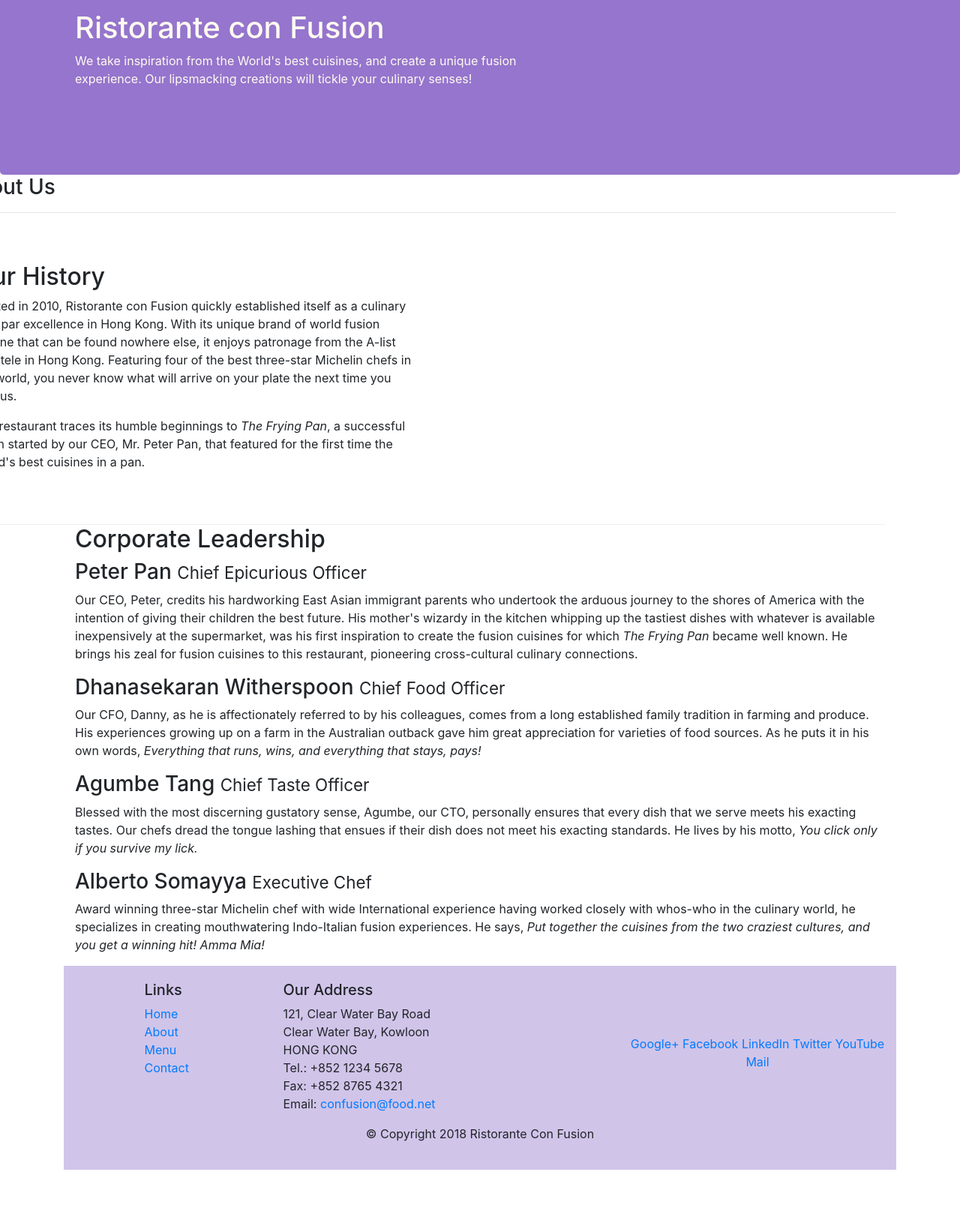
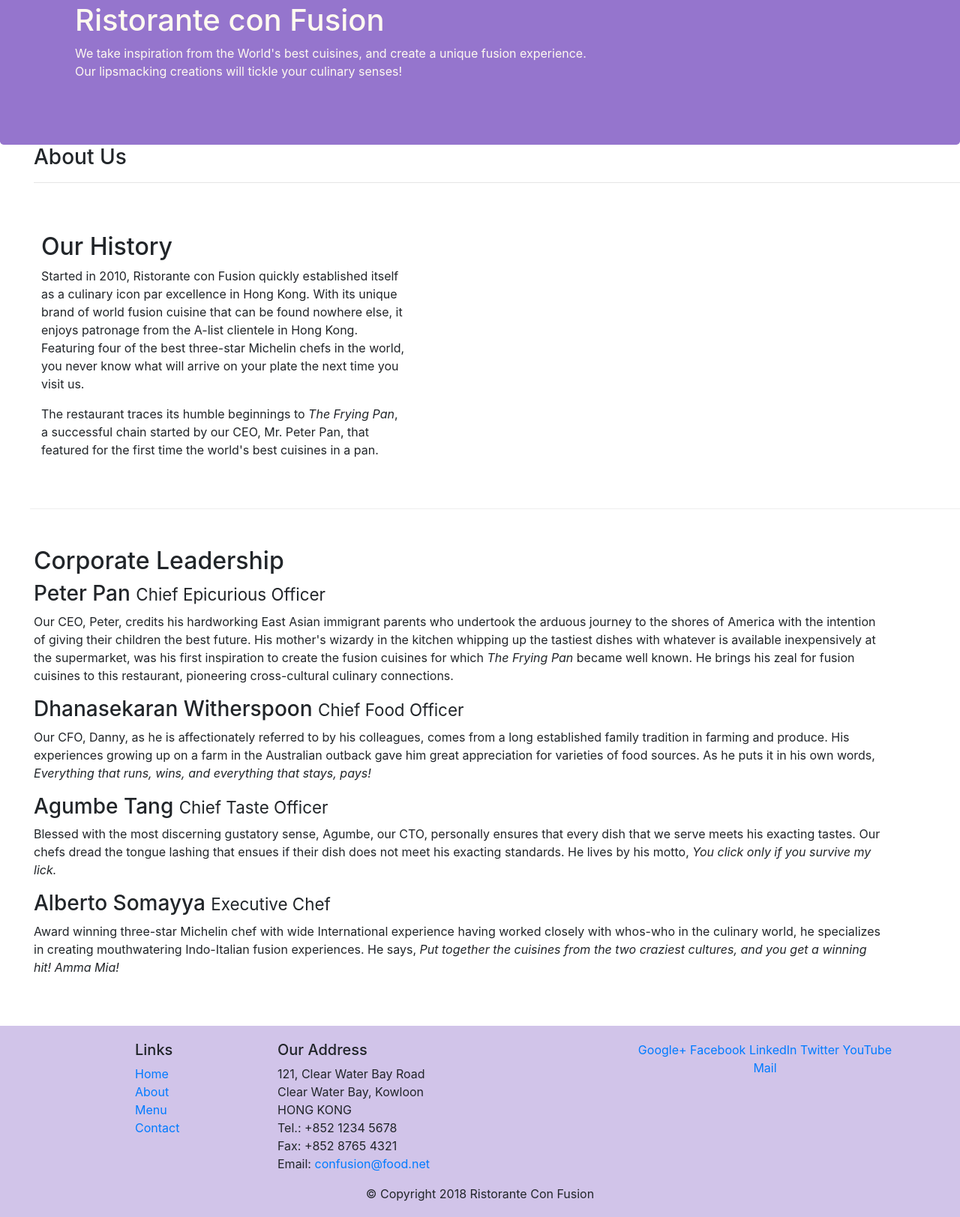
Before and after one commit to willymase/confusion, a website: page aboutus.html in a window 1280 px wide. Shown: the part 67-1690 px from the top of the page at 75% size. Before the commit the page ends 1627 px from the top, so only its background shows below. Drawn offline with nearby package versions, Linux system fonts and the light colour scheme.

Commit message:
assignment commit 2

```diff
--- a/CSS/styles.css
+++ b/CSS/styles.css
@@ -1,38 +1,50 @@
 .row-header {
     margin: 0px auto;
-    padding: 10px 100px 30px 0px;
+    padding: 0px auto;
+
 
     }
 
-    .row-content1 {
-        margin-left: -150px;
-        text-align: left;
+    .p {
+        display: block;
     }
 
+    .row-about {
+        margin-left: 30px;
+    }
 
-    .row-content {
+.row-content1 {
+        margin-left: 30px;
+        padding: 50px 0px 50px 0px;
+        width:fit-content;
+
+
+}
+
+.row-content {
         margin: 0px;
         padding: 50px 0px 50px 0px;
-       margin-left: -150px;
+       margin-left: 40px;
         border-bottom: 1px ridge;
         min-height: 400px;
-        text-align: left;
+
     }
 
-    .footer {
+.footer {
+
         background-color: #D1C4E9;
-        margin: 0px auto;
         padding: 20px 0px 20px 0px;
+
     }
 
-    .jumbotron {
+.jumbotron {
         padding: 70px 30px 70px 30px;
         margin: 0px auto;
         background: #9575CD;
         color: floralwhite;
     }
 
-    .address {
+.address {
         font-size: 80%;
         margin: 0px;
         color: #0f0f0f;
--- a/aboutus.html
+++ b/aboutus.html
@@ -23,51 +23,57 @@
                 <div class="col-12 col-sm-8">
                     <h1>Ristorante con Fusion</h1>
                     <p>We take inspiration from the World's best cuisines, and create a unique fusion experience. Our lipsmacking creations will tickle your culinary senses!<p>
-                </div>
-                <div class="col-12 col-sm">
-                </div>
-            </div>
+
         </div>
     </header>
 
-    <div class="container">
-        <div class="row row-content1" >
-            <div class="col-12 col-sm-12"</div>
+
+        <div class="row row-about" >
+            <div class="col-12 col-sm-12">
 
                <h3>About Us</h3>
                <hr>
             </div>
         </div>
 
-        <div class="container">
-            <div class="row row-content" >
-                <div class="col-12 col-sm-6">
+
+            <div class="row row-content " >
+                <div class="col-12 col-sm-5">
                 <h2>Our History</h2>
                 <p>Started in 2010, Ristorante con Fusion quickly established itself as a culinary icon par excellence in Hong Kong. With its unique brand of world fusion cuisine that can be found nowhere else, it enjoys patronage from the A-list clientele in Hong Kong.  Featuring four of the best three-star Michelin chefs in the world, you never know what will arrive on your plate the next time you visit us.</p>
                 <p>The restaurant traces its humble beginnings to <em>The Frying Pan</em>, a successful chain started by our CEO, Mr. Peter Pan, that featured for the first time the world's best cuisines in a pan.</p>
             </div>
-            <div>
-            </div>
+
+
         </div>
 
+        <div class="container"></div>
+        <div class="row justify-content-left row-content1">
+            <div class="col-12  col-sm-11">
 
-        <div>
+
             <div>
                 <h2>Corporate Leadership</h2>
                 <h3>Peter Pan <small>Chief Epicurious Officer</small></h3>
-                <p>Our CEO, Peter, credits his hardworking East Asian immigrant parents who undertook the arduous journey to the shores of America with the intention of giving their children the best future. His mother's wizardy in the kitchen whipping up the tastiest dishes with whatever is available inexpensively at the supermarket, was his first inspiration to create the fusion cuisines for which <em>The Frying Pan</em> became well known. He brings his zeal for fusion cuisines to this restaurant, pioneering cross-cultural culinary connections.</p>
+                <div class="d-none d-md-block d-print-block">
+                <p>Our CEO, Peter, credits his hardworking East Asian immigrant parents who undertook the arduous journey to the shores of America with the intention of giving their children the best future. His mother's wizardy in the kitchen whipping up the tastiest dishes with whatever is available inexpensively at the supermarket, was his first inspiration to create the fusion cuisines for which <em>The Frying Pan</em> became well known. He brings his zeal for fusion cuisines to this restaurant, pioneering cross-cultural culinary connections.</p></div>
                 <h3>Dhanasekaran Witherspoon <small>Chief Food Officer</small></h3>
-                <p>Our CFO, Danny, as he is affectionately referred to by his colleagues, comes from a long established family tradition in farming and produce. His experiences growing up on a farm in the Australian outback gave him great appreciation for varieties of food sources. As he puts it in his own words, <em>Everything that runs, wins, and everything that stays, pays!</em></p>
+                <div class="d-none d-md-block d-print-block">
+                <p>Our CFO, Danny, as he is affectionately referred to by his colleagues, comes from a long established family tradition in farming and produce. His experiences growing up on a farm in the Australian outback gave him great appreciation for varieties of food sources. As he puts it in his own words, <em>Everything that runs, wins, and everything that stays, pays!</em></p></div>
                 <h3>Agumbe Tang <small>Chief Taste Officer</small></h3>
-                <p>Blessed with the most discerning gustatory sense, Agumbe, our CTO, personally ensures that every dish that we serve meets his exacting tastes. Our chefs dread the tongue lashing that ensues if their dish does not meet his exacting standards. He lives by his motto, <em>You click only if you survive my lick.</em></p>
+                <div class="d-none d-md-block d-print-block">
+                <p>Blessed with the most discerning gustatory sense, Agumbe, our CTO, personally ensures that every dish that we serve meets his exacting tastes. Our chefs dread the tongue lashing that ensues if their dish does not meet his exacting standards. He lives by his motto, <em>You click only if you survive my lick.</em></p></div>
                 <h3>Alberto Somayya <small>Executive Chef</small></h3>
-                <p>Award winning three-star Michelin chef with wide International experience having worked closely with whos-who in the culinary world, he specializes in creating mouthwatering Indo-Italian fusion experiences. He says, <em>Put together the cuisines from the two craziest cultures, and you get a winning hit! Amma Mia!</em></p>
+                <div class="d-none d-md-block d-print-block">
+                <p>Award winning three-star Michelin chef with wide International experience having worked closely with whos-who in the culinary world, he specializes in creating mouthwatering Indo-Italian fusion experiences. He says, <em>Put together the cuisines from the two craziest cultures, and you get a winning hit! Amma Mia!</em></p></div>
             </div>
        </div>
 
     </div>
 
+
     <footer class="footer">
+
         <div class="container">
             <div class="row">
                 <div class="col-4 offset-1 col-sm-2">
@@ -90,7 +96,7 @@
 		              Email: <a href="mailto:confusion@food.net">confusion@food.net</a>
 		           </address>
                 </div>
-                <div class="col-12 col-sm-4 align-self-center">
+                <div class="col-12 col-sm-4">
                     <div class="text-center">
                         <a href="http://google.com/+">Google+</a>
                         <a href="http://www.facebook.com/profile.php?id=">Facebook</a>
@@ -100,15 +106,17 @@
                         <a href="mailto:">Mail</a>
                     </div>
                 </div>
-           </div>
-           <div class="row justify-content-center">
+                </div>
+            <div class="row justify-content-center">
                 <div class="col-auto">
                     <p>© Copyright 2018 Ristorante Con Fusion</p>
                 </div>
-           </div>
+                </div>
         </div>
     </footer>
-
-</body>
-
+ <!-- jQuery first, then Popper.js, then Bootstrap JS. -->
+ <script src="node_modules/jquery/dist/jquery.slim.min.js"></script>
+ <script src="node_modules/popper.js/dist/umd/popper.min.js"></script>
+ <script src="node_modules/bootstrap/dist/js/bootstrap.min.js"></script>
+<body>
 </html>
```
Also changed, not shown: index.html (+12 -13 lines).
